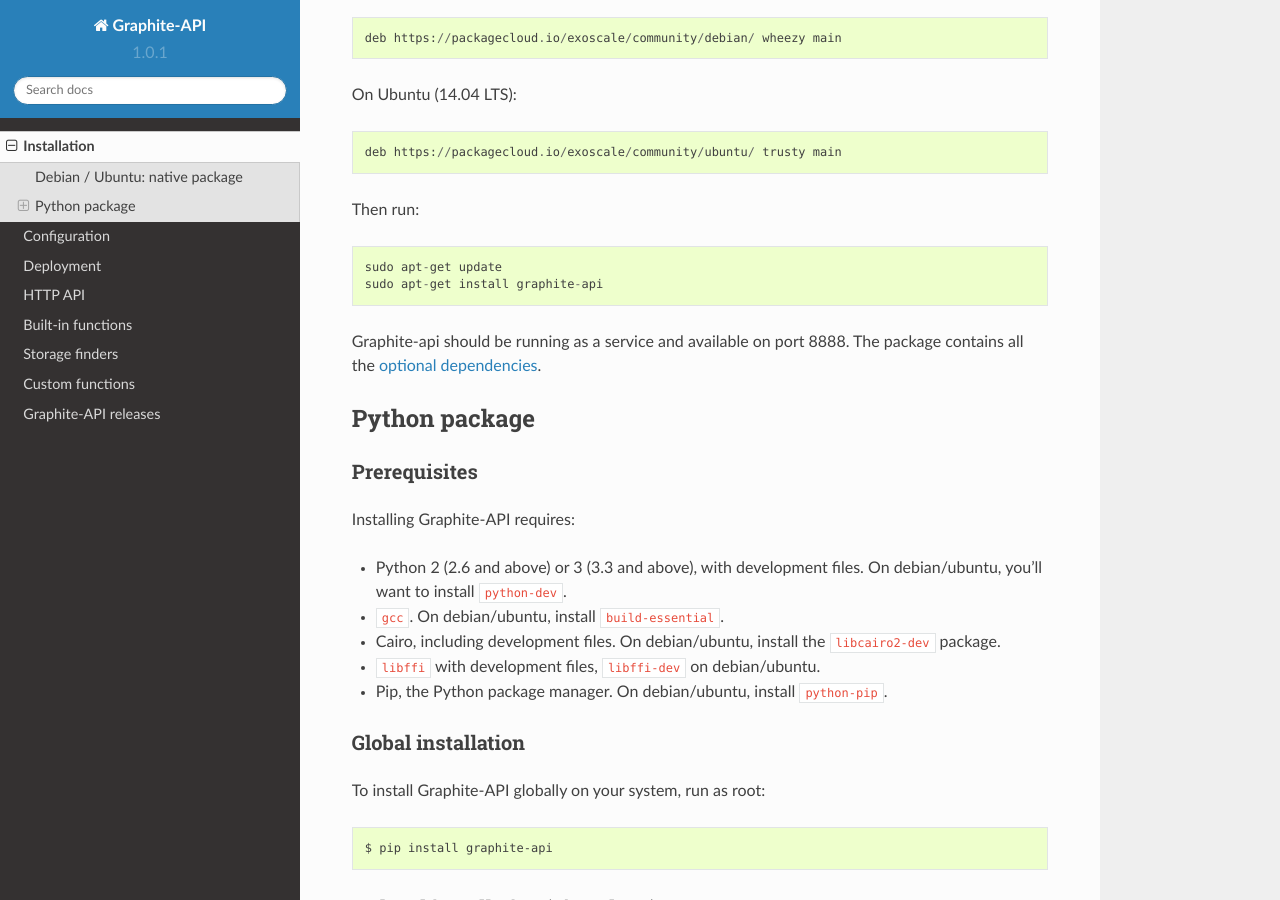
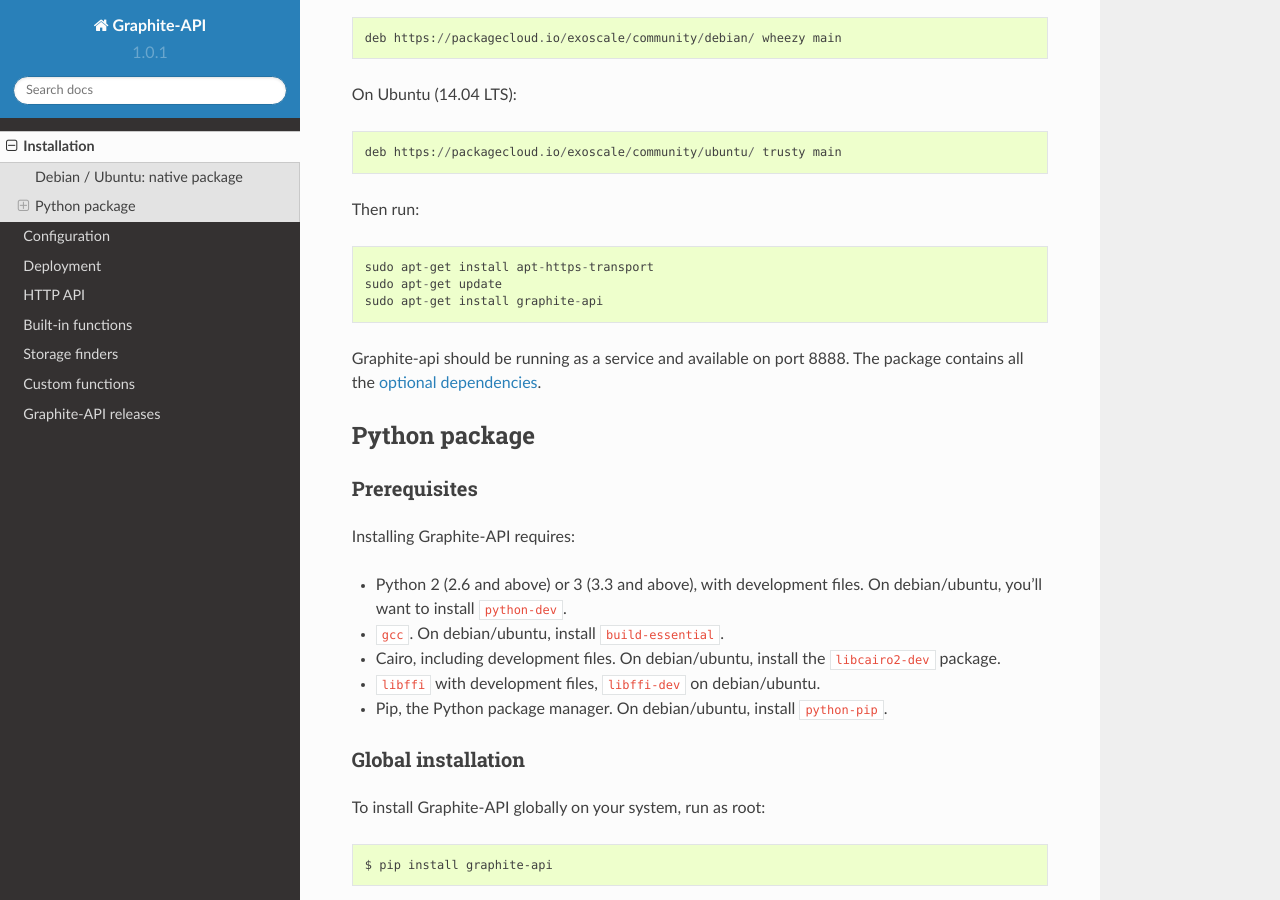
Before and after one commit to brutasse/graphite-api, a Sphinx documentation site: the page built from docs/installation.rst, in a window 1280 px wide and 900 px high, scrolled down 483 px. Built offline with Sphinx 7.4.7 and the Read the Docs theme 2.0.0, drawn with Linux system fonts in a browser that asks for light colours.

Commit message:
Fix #110 -- add apt https transport instructions.
Thanks @daks for the report :)

```diff
--- a/docs/installation.rst
+++ b/docs/installation.rst
@@ -28,6 +28,7 @@
 
 Then run::
 
+    sudo apt-get install apt-https-transport
     sudo apt-get update
     sudo apt-get install graphite-api
 
```
